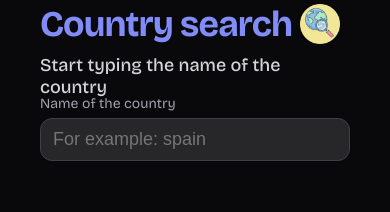
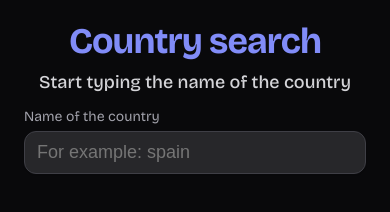
Before and after one commit to skif-cezar/country-search, a website built with Vite: page index.html in a window 390 px wide. Built offline with nearby package versions, Linux system fonts and the light colour scheme.

Commit message:
style: add adaptive styles

```diff
--- a/src/ui/styles/base/_base.scss
+++ b/src/ui/styles/base/_base.scss
@@ -25,7 +25,7 @@ body {
   display: grid;
   grid-template-areas: 'header' 'main' 'footer';
   grid-template-columns: 100%;
-  grid-template-rows: 80px 1fr auto;
+  grid-template-rows: auto 1fr auto;
   max-width: 1440px;
   min-height: 100vh;
   position: relative;
@@ -53,3 +53,15 @@ button {
   outline: 2px solid var(--focus-color);
   outline-offset: 2px;
 }
+
+@media (max-width: 575.98px) {
+  .app {
+    padding: 0px 16px;
+  }
+}
+
+@media (max-width: 767.98px) {
+  .app {
+    padding: 0px 24px;
+  }
+}
--- a/src/ui/styles/components/_button.scss
+++ b/src/ui/styles/components/_button.scss
@@ -30,3 +30,9 @@
 .chip {
   border-radius: 20px;
 }
+
+@media (max-width: 575.98px) {
+  .button {
+    width: 100%;
+  }
+}
--- a/src/ui/styles/components/_dialog.scss
+++ b/src/ui/styles/components/_dialog.scss
@@ -33,3 +33,9 @@
     color: var(--text-primary);
   }
 }
+
+@media (max-width: 575.98px) {
+  .details {
+    padding: 24px 16px;
+  }
+}
--- a/src/ui/styles/components/_header.scss
+++ b/src/ui/styles/components/_header.scss
@@ -43,3 +43,17 @@
     font-size: var(--font-size-lg);
   }
 }
+
+@media (max-width: 575.98px) {
+  .header {
+    justify-content: center;
+
+    &__container {
+      align-items: center;
+    }
+
+    &__title::after {
+      display: none;
+    }
+  }
+}
```
